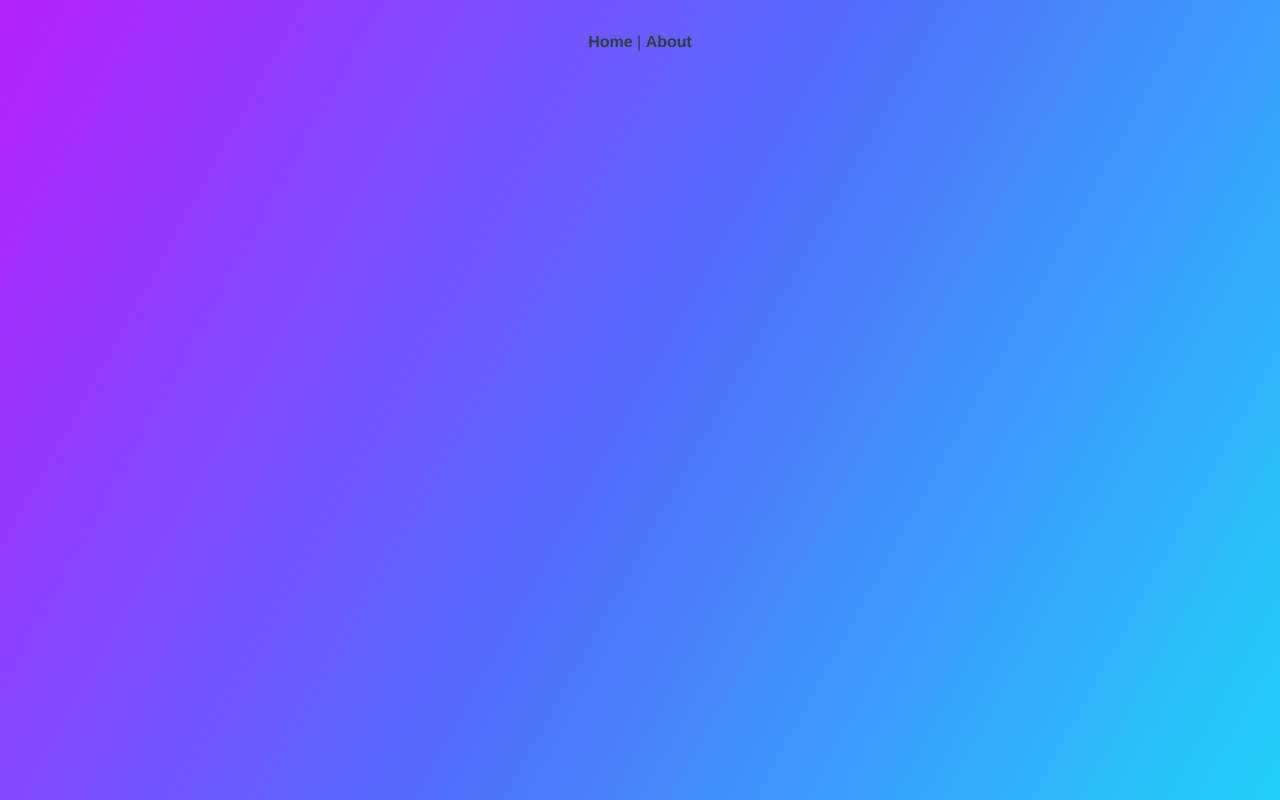
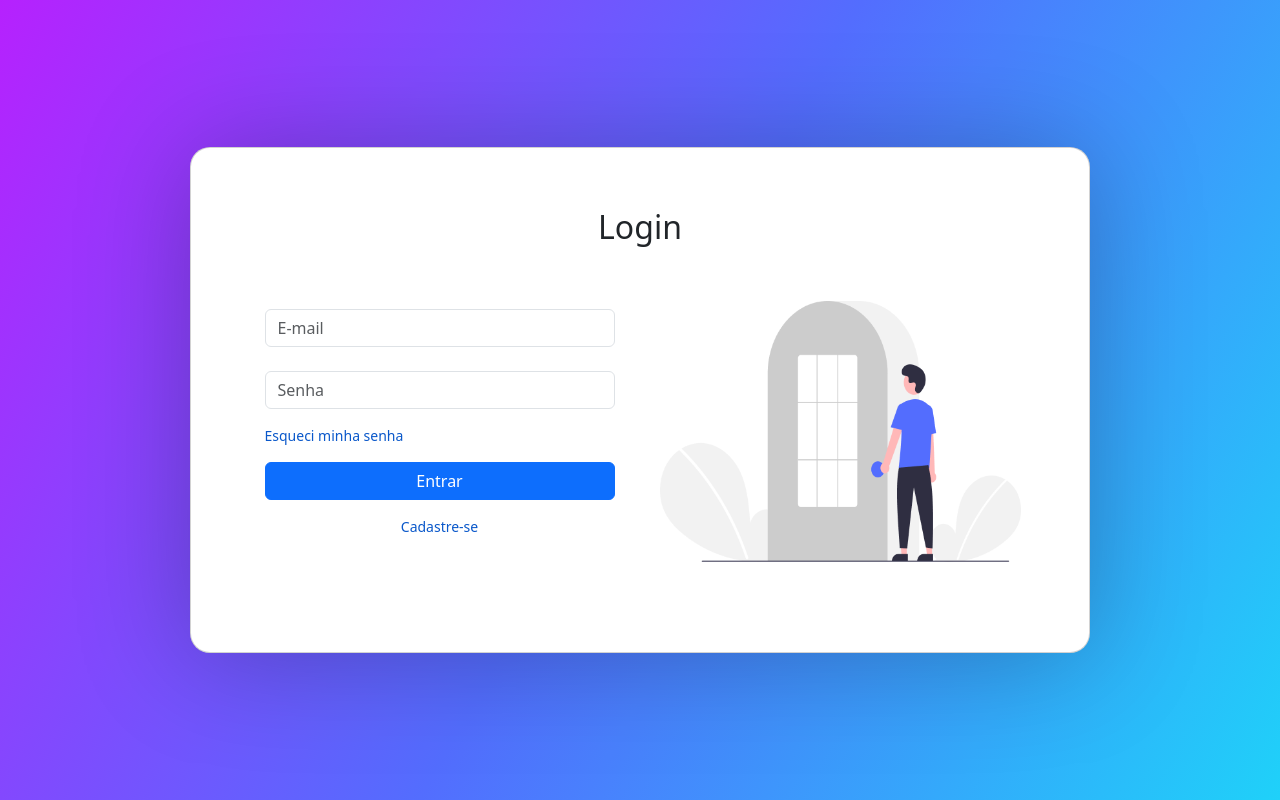
Before and after one commit to es20231/eqp5, a Vue app in the folder frontend/: page /sign-in in a window 1280 px wide. Before the commit this address had no page. Built offline with nearby package versions, Linux system fonts and the light colour scheme.

Commit message:
Created the SignIn screen template

```diff
--- a/frontend/src/App.vue
+++ b/frontend/src/App.vue
@@ -1,32 +1,16 @@
 <template>
-  <div>
-    <nav>
-      <router-link to="/">Home</router-link> |
-      <router-link to="/about">About</router-link>
-    </nav>
-    <router-view />
+  <div class="app-container">
+    <SignIn />
   </div>
 </template>
 
-<style>
-#app {
-  font-family: Avenir, Helvetica, Arial, sans-serif;
-  -webkit-font-smoothing: antialiased;
-  -moz-osx-font-smoothing: grayscale;
-  text-align: center;
-  color: #2c3e50;
-}
+<script>
+import SignIn from "./components/SignIn.vue";
 
-nav {
-  padding: 30px;
-}
-
-nav a {
-  font-weight: bold;
-  color: #2c3e50;
-}
-
-nav a.router-link-exact-active {
-  color: #42b983;
-}
-</style>
+export default {
+  name: "App",
+  components: {
+    SignIn,
+  },
+};
+</script>
--- /dev/null
+++ b/frontend/src/components/SignIn.vue
@@ -0,0 +1,61 @@
+<template>
+    <div class="container-lg h-100 d-flex justify-content-center align-items-center">
+        <div class="card">
+            <div class="card-body text-center">
+                <h2 class="mb-4">Login</h2>
+                <div class="row">
+                    <div class="col-lg-6 col-md-8 p-0">
+                        <form @submit.prevent="submitForm" class="h-100 d-flex flex-column justify-content-center mx-auto"
+                            style="max-width: 350px;">
+                            <div v-if="responseMessage" class="alert mb-3">
+                                {{ responseMessage }}
+                            </div>
+                            <div class="mb-4 d-flex align-items-center">
+                                <input type="email" v-model="email" class="form-control" id="email" placeholder="E-mail" />
+                            </div>
+                            <div class="mb-3 d-flex align-items-center">
+                                <input type="password" v-model="password" class="form-control" id="password"
+                                    placeholder="Senha" />
+                            </div>
+                            <p class="text-start">
+                                <router-link to="/sign-in">Esqueci minha senha</router-link>
+                            </p>
+                            <button type="submit" class="btn btn-primary btn-block mb-3">Entrar</button>
+                            <p class="text-center">
+                                <router-link to="/sign-in">Cadastre-se</router-link>
+                            </p>
+                        </form>
+                    </div>
+                    <div class="col-lg-6 col-md-4 p-0 d-md-flex align-items-center justify-content-center">
+                        <div class="card-image">
+                            <img src="@/assets/img/img-login.png" alt="Imagem de Login" class="img-fluid" />
+                        </div>
+                    </div>
+                </div>
+            </div>
+        </div>
+    </div>
+</template>
+
+<script>
+export default {
+    mounted() {
+        document.title = "PostBook - Login";
+    },
+    data() {
+        return {
+            email: "",
+            password: "",
+            responseMessage: ""
+        };
+    },
+    methods: {
+        submitForm() {
+            const formData = {
+                email: this.email,
+                password: this.password
+            };
+        }
+    }
+};
+</script>
--- a/frontend/src/router/index.js
+++ b/frontend/src/router/index.js
@@ -1,20 +1,13 @@
 import { createRouter, createWebHistory } from 'vue-router'
-import HomeView from '../views/HomeView.vue'
+
+import SingIn from '@/components/SignIn.vue';
 
 const routes = [
   {
-    path: '/',
-    name: 'home',
-    component: HomeView
+    path: '/sign-in',
+    name: 'sign-in',
+    component: SingIn
   },
-  {
-    path: '/about',
-    name: 'about',
-    // route level code-splitting
-    // this generates a separate chunk (about.[hash].js) for this route
-    // which is lazy-loaded when the route is visited.
-    component: () => import(/* webpackChunkName: "about" */ '../views/AboutView.vue')
-  }
 ]
 
 const router = createRouter({
```
Also changed, not shown: frontend/src/assets/img/img-login.png (added).
